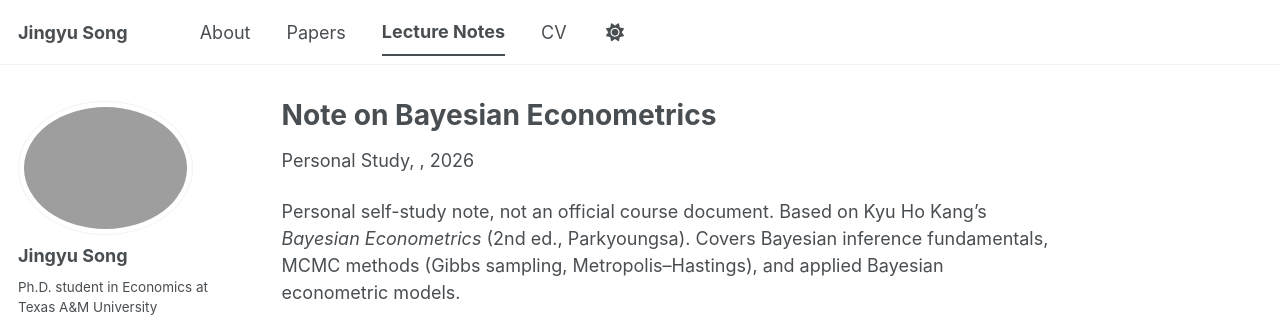
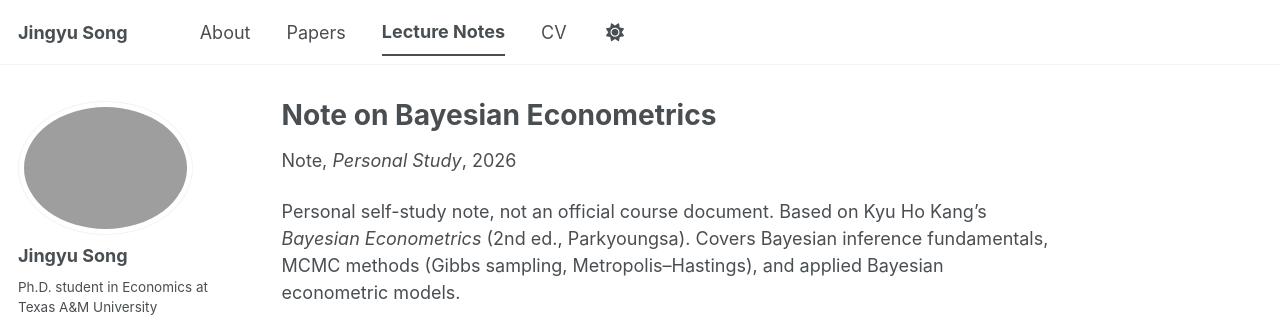
Before and after one commit to Jingyu-96/Jingyu-96.github.io, a Jekyll site: the page built from _teaching/2026-07-17-bayesian-econometrics.md, in a window 1280 px wide. Shown: the top 327 px of the page. Built offline with Jekyll 4.4.1, drawn with Linux system fonts in a browser that asks for light colours; a style sheet for code colours, icons or effects is not loaded.

Commit message:
Update 2026-07-17-bayesian-econometrics.md

```diff
--- a/_teaching/2026-07-17-bayesian-econometrics.md
+++ b/_teaching/2026-07-17-bayesian-econometrics.md
@@ -1,9 +1,11 @@
 ---
 title: "Note on Bayesian Econometrics"
 collection: teaching
-type: "Personal Study"
+type: "Note"
 permalink: /teaching/bayesian-econometrics
 date: 2026-07-17
+venue: "Personal Study"
+location: "Self-study"
 ---
 
 Personal self-study note, not an official course document. Based on Kyu Ho Kang's *Bayesian Econometrics* (2nd ed., Parkyoungsa). Covers Bayesian inference fundamentals, MCMC methods (Gibbs sampling, Metropolis–Hastings), and applied Bayesian econometric models.
```
